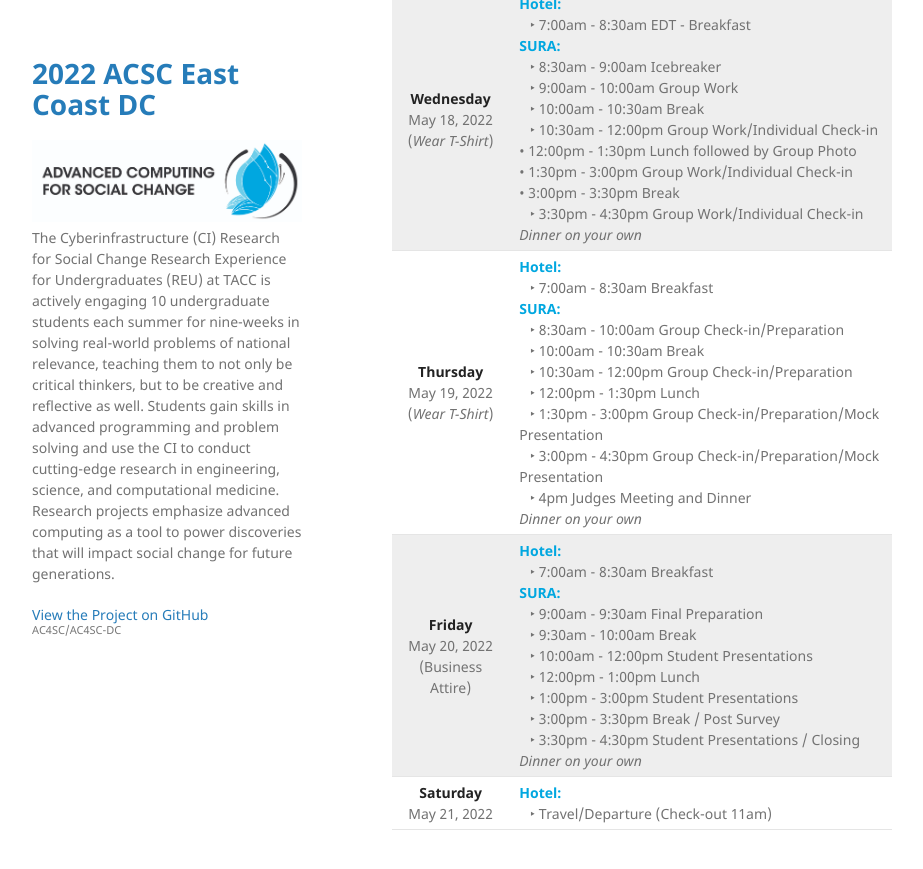
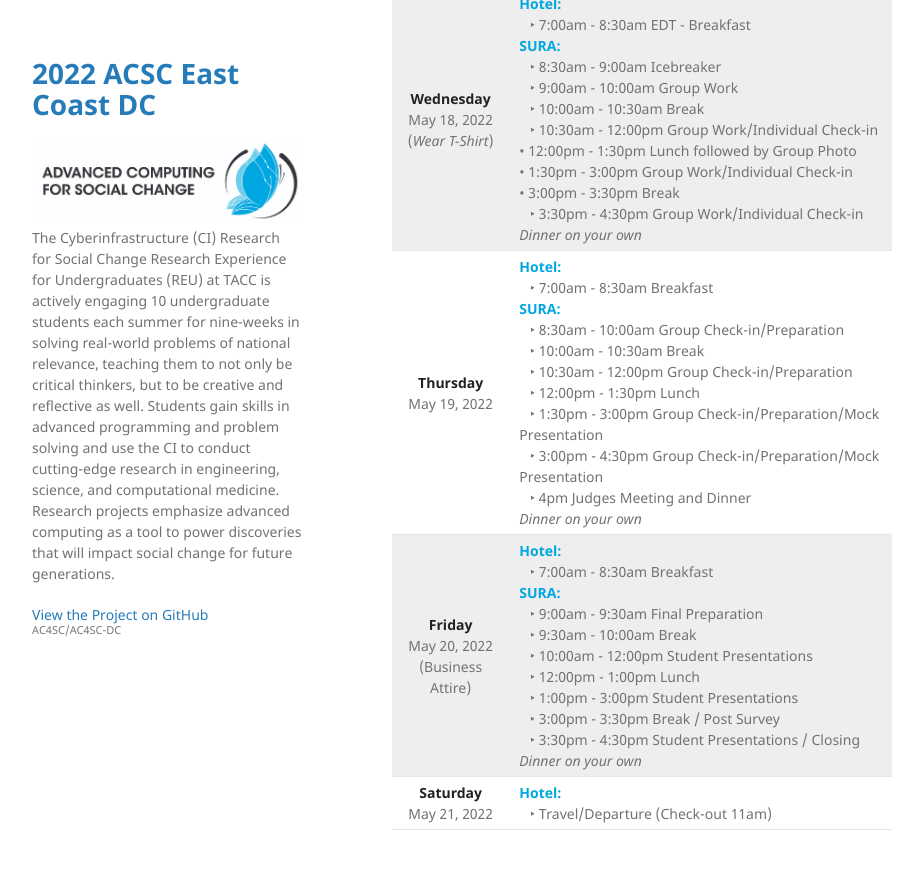
Before and after one commit to AC4SC/AC4SC-DC, a Jekyll site: the page built from index.md, in a window 1280 px wide and 900 px high, scrolled down 1855 px. Shown: the top 869 px of the window, without its empty margins (178-1101 px from the left). Built offline with Jekyll 4.4.1, drawn with Linux system fonts in a browser that asks for light colours; our own code applies the rules of GitHub Pages for plain Markdown files.

Commit message:
Update index.md
Removed Wear T-shirt on Thursday.  We will only wear the ACSC Tshirt on Wednesday.

```diff
--- a/index.md
+++ b/index.md
@@ -53,6 +53,6 @@
 | **Monday** <br> May 16, 2022 |  <strong><font color='#00a7e0'>Hotel:</font></strong> <br> &ensp; ‣ 7:00am - 8:30am EDT - Breakfast <br>  <strong><font color='#00a7e0'>SURA:</font></strong> <br> &ensp; ‣ 8:30am - 8:45am  Opening and Code of Conduct <br> &ensp; ‣ 8:45am - 9:00am IRB Evaluation <br> &ensp; ‣ 9:00am - 10:30am Icebreaker <br> &ensp; ‣ 10:30am - 10:45am Break<br> &ensp; ‣ 10:45am - 11:15am	Presentation Guidelines <br> &ensp; ‣ 11:15am - 11:30am Break <br> &ensp; ‣ 11:30am - 12:30pm	Computational & Data Science Matters <br> &ensp; ‣ 12:30pm - 1:30pm Lunch <br> &ensp; ‣ 1:30pm - 2:30pm Data Visualization Presentation <br> &ensp; ‣ 2:30pm - 3:30pm Practical Applications Tutorial <br> &ensp; ‣ 3:30pm - 4:30pm Group Work/Tutorials <br> _Dinner on your own_ |
 | **Tuesday** <br> May 17, 2022 |  <strong><font color='#00a7e0'>Hotel:</font></strong> <br> &ensp; ‣ 7:00am - 8:30am EDT - Breakfast <br>  <strong><font color='#00a7e0'>SURA:</font></strong> <br> &ensp; ‣ 8:30am - 9:00am Icebreaker <br> &ensp; ‣ 9:00am - 10:00am New User Training <br> &ensp; ‣ 10:00am - 10:30am Break <br> &ensp; ‣ 10:30am - 12:00pm	Group Work <br> &ensp; ‣ 12:00pm - 1:30pm	Lunch <br> &ensp; ‣ 1:30pm - 3:00pm Group Work/Individual Check-in <br> &ensp; ‣ 3:00pm - 3:30pm Break <br> &ensp; ‣ 3:30pm - 4:30pm Group Work/Individual Check-in <br> _Dinner on your own_ |
 | **Wednesday** <br> May 18, 2022 <br> (_Wear T-Shirt_) |  <strong><font color='#00a7e0'>Hotel:</font></strong> <br> &ensp; ‣ 7:00am - 8:30am EDT - Breakfast <br>  <strong><font color='#00a7e0'>SURA:</font></strong> <br> &ensp; ‣ 8:30am - 9:00am Icebreaker <br> &ensp; ‣ 9:00am - 10:00am Group Work <br> &ensp; ‣ 10:00am - 10:30am	Break <br> &ensp; ‣ 10:30am - 12:00pm Group Work/Individual Check-in <br> • 12:00pm - 1:30pm	Lunch followed by Group Photo <br> • 1:30pm - 3:00pm Group Work/Individual Check-in <br> • 3:00pm - 3:30pm	Break <br> &ensp; ‣ 3:30pm - 4:30pm Group Work/Individual Check-in <br> _Dinner on your own_ |
-| **Thursday** <br> May 19, 2022 <br> (_Wear T-Shirt_) |  <strong><font color='#00a7e0'>Hotel:</font></strong> <br> &ensp; ‣ 7:00am - 8:30am Breakfast <br> <strong><font color='#00a7e0'>SURA:</font></strong> <br> &ensp; ‣ 8:30am - 10:00am Group Check-in/Preparation <br> &ensp; ‣ 10:00am - 10:30am	Break <br> &ensp; ‣ 10:30am - 12:00pm Group Check-in/Preparation <br> &ensp; ‣ 12:00pm - 1:30pm Lunch <br> &ensp; ‣ 1:30pm - 3:00pm Group Check-in/Preparation/Mock Presentation <br> &ensp; ‣ 3:00pm - 4:30pm Group Check-in/Preparation/Mock Presentation <br> &ensp; ‣ 4pm Judges Meeting and Dinner <br> _Dinner on your own_ |
+| **Thursday** <br> May 19, 2022 <br> |  <strong><font color='#00a7e0'>Hotel:</font></strong> <br> &ensp; ‣ 7:00am - 8:30am Breakfast <br> <strong><font color='#00a7e0'>SURA:</font></strong> <br> &ensp; ‣ 8:30am - 10:00am Group Check-in/Preparation <br> &ensp; ‣ 10:00am - 10:30am	Break <br> &ensp; ‣ 10:30am - 12:00pm Group Check-in/Preparation <br> &ensp; ‣ 12:00pm - 1:30pm Lunch <br> &ensp; ‣ 1:30pm - 3:00pm Group Check-in/Preparation/Mock Presentation <br> &ensp; ‣ 3:00pm - 4:30pm Group Check-in/Preparation/Mock Presentation <br> &ensp; ‣ 4pm Judges Meeting and Dinner <br> _Dinner on your own_ |
 | **Friday** <br> May 20, 2022 <br> (Business Attire) |  <strong><font color='#00a7e0'>Hotel:</font></strong> <br> &ensp; ‣ 7:00am - 8:30am Breakfast <br> <strong><font color='#00a7e0'>SURA:</font></strong> <br> &ensp; ‣ 9:00am - 9:30am Final Preparation <br> &ensp; ‣ 9:30am - 10:00am Break <br> &ensp; ‣ 10:00am - 12:00pm Student Presentations <br> &ensp; ‣ 12:00pm - 1:00pm Lunch <br> &ensp; ‣ 1:00pm - 3:00pm Student Presentations <br> &ensp; ‣ 3:00pm - 3:30pm Break / Post Survey <br> &ensp; ‣ 3:30pm - 4:30pm	Student Presentations / Closing <br> _Dinner on your own_ |
 | **Saturday** <br> May 21, 2022 |  <strong><font color='#00a7e0'>Hotel:</font></strong> <br> &ensp; ‣ Travel/Departure (Check-out 11am) |
```
